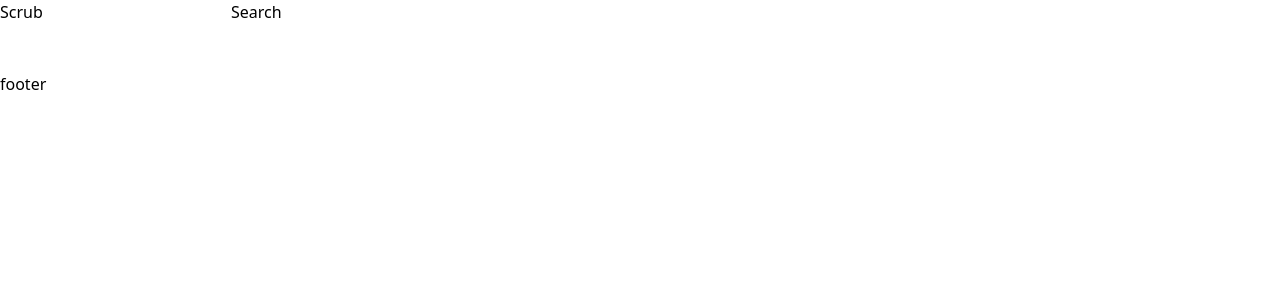
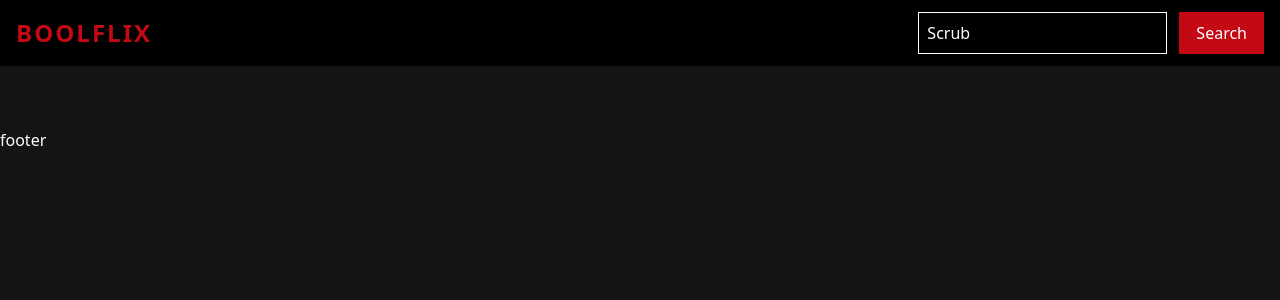
Before and after one commit to marcofinucci/vite-boolflix, a Vue app: page / in a window 1280 px wide. Shown: the top 300 px of the page. Built offline with nearby package versions, Linux system fonts and the light colour scheme.

Commit message:
add styles

```diff
--- a/src/App.vue
+++ b/src/App.vue
@@ -1,66 +1,19 @@
 <script>
-import axios from "axios";
+import Header from "./components/Header.vue";
+import Main from "./components/Main.vue";
+import Footer from "./components/Footer.vue";
 
 export default {
-  data() {
-    return {
-      apiKey: "255bcd2e5a8190208b4a4d94df9b6c53",
-      inputSearch: "Scrub",
-      movies: [],
-    };
-  },
-  methods: {
-    getMovies() {
-      // Define the URLs for the requests
-      const movie = "https://api.themoviedb.org/3/search/movie?api_key=" + this.apiKey + "&query=" + this.inputSearch;
-      const tv = "https://api.themoviedb.org/3/search/tv?api_key=" + this.apiKey + "&query=" + this.inputSearch;
-
-      // Make multiple requests using Promise.all
-      Promise.all([axios.get(movie), axios.get(tv)])
-        .then((response) => {
-          const responseMovie = response[0];
-          const responseTv = response[1];
-          // Handle the responses
-          this.movies = responseMovie.data.results.concat(responseTv.data.results);
-          console.log(this.movies);
-        })
-        .catch((error) => {
-          // Handle any errors
-          console.log(error);
-        });
-    },
-    stars(vote) {
-      return Math.round(vote / 2);
-    },
+  components: {
+    Header,
+    Main,
+    Footer,
   },
 };
 </script>
 
 <template>
-  <header>
-    <input v-model="inputSearch" type="text" />
-    <button @click="getMovies()">Search</button>
-  </header>
-  <main>
-    <ul>
-      <li style="margin-top: 3rem" v-for="movie in this.movies" :key="movie.id">
-        <!-- Display poster -->
-        <div>
-          <img v-if="movie.poster_path" :src="'https://image.tmdb.org/t/p/w500/' + movie.poster_path" :alt="movie.title" />
-        </div>
-        <!-- Display title -->
-        <div>Title: {{ movie.title ? movie.title : movie.name }}</div>
-        <div>Original Title: {{ movie.original_title ? movie.original_title : movie.original_name }}</div>
-        <!-- Display original language -->
-        <div>Language: {{ movie.original_language }}</div>
-        <!-- Display vote -->
-        <div>Vote: {{ this.stars(movie.vote_average) }}</div>
-        <i v-for="i in this.stars(movie.vote_average)" class="fa-solid fa-star"></i>
-        <i v-for="i in 5 - this.stars(movie.vote_average)" class="fa-regular fa-star"></i>
-      </li>
-    </ul>
-  </main>
-  <footer style="margin-top: 3rem">footer</footer>
+  <Header />
+  <Main />
+  <Footer />
 </template>
-
-<style scoped></style>
--- /dev/null
+++ b/src/components/Card.vue
@@ -0,0 +1,124 @@
+<script>
+export default {
+  name: "Card",
+  props: ["movie"],
+  methods: {
+    stars(vote) {
+      return Math.round(vote / 2);
+    },
+  },
+};
+</script>
+
+<template>
+  <li>
+    <div class="card">
+      <!-- Display poster -->
+      <div class="poster">
+        <img v-if="movie.poster_path" :src="'https://image.tmdb.org/t/p/w342/' + movie.poster_path" :alt="movie.title" />
+        <div v-else class="poster-not-found">Poster not found</div>
+      </div>
+
+      <!-- Content -->
+      <div class="content">
+        <!-- Display title -->
+        <div class="title">
+          <div><strong>Title:</strong> {{ movie.title ? movie.title : movie.name }}</div>
+          <div><strong>Original Title:</strong> {{ movie.original_title ? movie.original_title : movie.original_name }}</div>
+        </div>
+
+        <!-- Display original language -->
+        <div class="language"><strong>Language:</strong> {{ movie.original_language }}</div>
+
+        <!-- Display vote -->
+        <div class="stars">
+          <i v-for="i in this.stars(movie.vote_average)" class="fa-solid fa-star"></i>
+          <i v-for="i in 5 - this.stars(movie.vote_average)" class="fa-regular fa-star"></i>
+        </div>
+
+        <!-- Display overview -->
+        <div class="overview">Overview: {{ movie.overview }}</div>
+      </div>
+    </div>
+  </li>
+</template>
+
+<style scoped>
+li {
+  margin-top: 3rem;
+  width: calc(100% / 5);
+  padding-left: 1rem;
+  padding-right: 1rem;
+  position: relative;
+}
+
+.card {
+  position: relative;
+  overflow: hidden;
+  font-size: 0.875rem;
+  background-color: var(--darkmedium);
+
+  &:hover .content {
+    opacity: 1;
+  }
+}
+
+.poster {
+  aspect-ratio: 2 / 3;
+  width: 100%;
+  overflow: hidden;
+
+  img {
+    width: 100%;
+    height: 100%;
+    object-fit: cover;
+    object-position: center;
+  }
+
+  .poster-not-found {
+    position: absolute;
+    top: 50%;
+    left: 50%;
+    transform: translate(-50%, -50%);
+    color: var(--medium);
+    text-transform: uppercase;
+    text-align: center;
+    font-weight: 700;
+  }
+}
+
+.content {
+  position: absolute;
+  top: 0;
+  left: 0;
+  width: 100%;
+  height: 100%;
+  background-color: var(--extradark);
+  padding: 1rem;
+  overflow-y: auto;
+  opacity: 0;
+  transition: opacity 0.3s ease;
+
+  &::-webkit-scrollbar {
+    width: 0.375rem; /* Set the width of the scrollbar */
+  }
+
+  &::-webkit-scrollbar-track {
+    background: var(--light);
+  }
+
+  &::-webkit-scrollbar-thumb {
+    background: var(--lightmedium);
+  }
+}
+
+.language,
+.stars,
+.overview {
+  margin-top: 0.5rem;
+}
+
+.stars i {
+  color: var(--yellow);
+}
+</style>
--- /dev/null
+++ b/src/components/Footer.vue
@@ -0,0 +1,9 @@
+<script>
+export default {
+  name: "Footer",
+};
+</script>
+
+<template>
+  <footer style="margin-top: 3rem">footer</footer>
+</template>
--- /dev/null
+++ b/src/components/Header.vue
@@ -0,0 +1,101 @@
+<script>
+import axios from "axios";
+import { store } from "../store.js";
+
+export default {
+  name: "Header",
+  data() {
+    return {
+      store,
+      inputSearch: "Scrub",
+    };
+  },
+  methods: {
+    getMovies() {
+      // Define the URLs for the requests
+      const movie = "https://api.themoviedb.org/3/search/movie?api_key=" + store.apiKey + "&query=" + this.inputSearch;
+      const tv = "https://api.themoviedb.org/3/search/tv?api_key=" + store.apiKey + "&query=" + this.inputSearch;
+
+      // Make multiple requests using Promise.all
+      Promise.all([axios.get(movie), axios.get(tv)])
+        .then((response) => {
+          const responseMovie = response[0];
+          const responseTv = response[1];
+          // Handle the responses
+          store.movies = responseMovie.data.results.concat(responseTv.data.results);
+        })
+        .catch((error) => {
+          // Handle any errors
+          console.log(error);
+        });
+    },
+  },
+};
+</script>
+
+<template>
+  <header>
+    <div class="container header-inner">
+      <!-- Logo -->
+      <div class="logo">Boolflix</div>
+      <!-- Search -->
+      <div class="search">
+        <input type="text" v-model="inputSearch" placeholder="Search films and series" />
+        <button @click="getMovies()">Search</button>
+      </div>
+    </div>
+  </header>
+</template>
+
+<style scoped>
+header {
+  width: 100%;
+  top: 0;
+  left: 0;
+  position: fixed;
+  background-color: var(--extradark);
+  z-index: 2;
+}
+
+.header-inner {
+  padding-top: 0.75rem;
+  padding-bottom: 0.75rem;
+  display: flex;
+  align-items: center;
+  justify-content: space-between;
+}
+
+.logo {
+  color: var(--primary);
+  font-weight: bold;
+  font-size: 1.5rem;
+  text-transform: uppercase;
+  letter-spacing: 2px;
+}
+
+.search {
+  display: flex;
+}
+
+input {
+  border: 1px solid var(--extralight);
+  padding: 0.5rem;
+
+  &::placeholder {
+    color: var(--lightmedium);
+  }
+}
+
+button {
+  background-color: var(--primary);
+  padding: 0.5rem 1rem;
+  border: 1px solid var(--primary);
+  margin-left: 0.75rem;
+  transition: opacity 0.3s ease;
+  cursor: pointer;
+
+  &:hover {
+    opacity: 0.9;
+  }
+}
+</style>
--- /dev/null
+++ b/src/components/Main.vue
@@ -0,0 +1,37 @@
+<script>
+import { store } from "../store.js";
+import Card from "./Card.vue";
+
+export default {
+  name: "Main",
+  data() {
+    return {
+      store,
+    };
+  },
+  components: {
+    Card,
+  },
+};
+</script>
+
+<template>
+  <main class="container">
+    <ul>
+      <Card v-for="movie in store.movies" :key="movie.id" :movie="movie" />
+    </ul>
+  </main>
+</template>
+
+<style scoped>
+main {
+  margin-top: 5rem;
+}
+
+ul {
+  display: flex;
+  flex-wrap: wrap;
+  margin-left: -1rem;
+  margin-right: -1rem;
+}
+</style>
--- /dev/null
+++ b/src/store.js
@@ -0,0 +1,6 @@
+import { reactive } from "vue";
+
+export const store = reactive({
+  apiKey: "255bcd2e5a8190208b4a4d94df9b6c53",
+  movies: [],
+});
--- a/src/style.css
+++ b/src/style.css
@@ -1,15 +1,70 @@
+/* Variables */
+
+:root {
+  --primary: #c50914;
+  --yellow: #ffcc00;
+  --extradark: #000000;
+  --dark: #141414;
+  --darkmedium: #1b1b1b;
+  --medium: #535353;
+  --lightmedium: #888888;
+  --light: #f1f1f1;
+  --extralight: #ffffff;
+}
+
+/* Hard reset */
+
 * {
   margin: 0;
   padding: 0;
   box-sizing: border-box;
-  font-size: 1rem;
-  font-weight: regular;
+  font-weight: 400;
   background: none;
   border: none;
   outline: none;
   text-decoration: none;
   list-style: none;
-  color: black;
+  color: var(--extralight);
   font-family: ui-sans-serif, system-ui, sans-serif, "Apple Color Emoji", "Segoe UI Emoji", "Segoe UI Symbol", "Noto Color Emoji";
   line-height: 1.5;
 }
+
+h1,
+h2,
+h3,
+h4,
+h5,
+h5,
+a,
+p,
+input,
+button {
+  font-size: 1rem;
+}
+
+/* Global */
+
+html {
+  scroll-behavior: smooth;
+}
+
+body {
+  overflow-x: hidden;
+  background: var(--dark);
+}
+
+strong {
+  font-weight: 700;
+}
+
+img {
+  max-width: 100%;
+}
+
+/* Utilities */
+
+.container {
+  max-width: 1600px;
+  margin: 0 auto;
+  padding: 0 1rem;
+}
```
